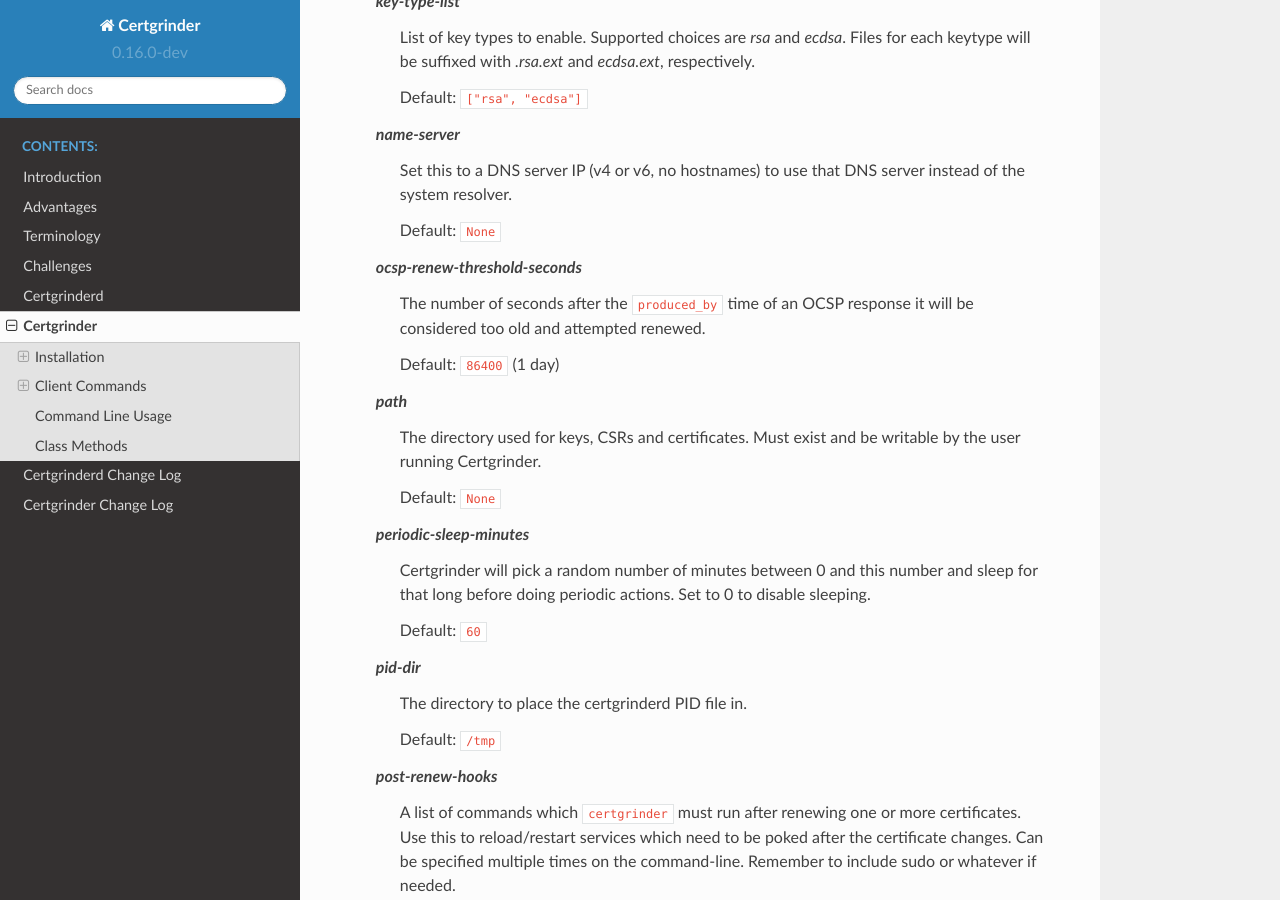
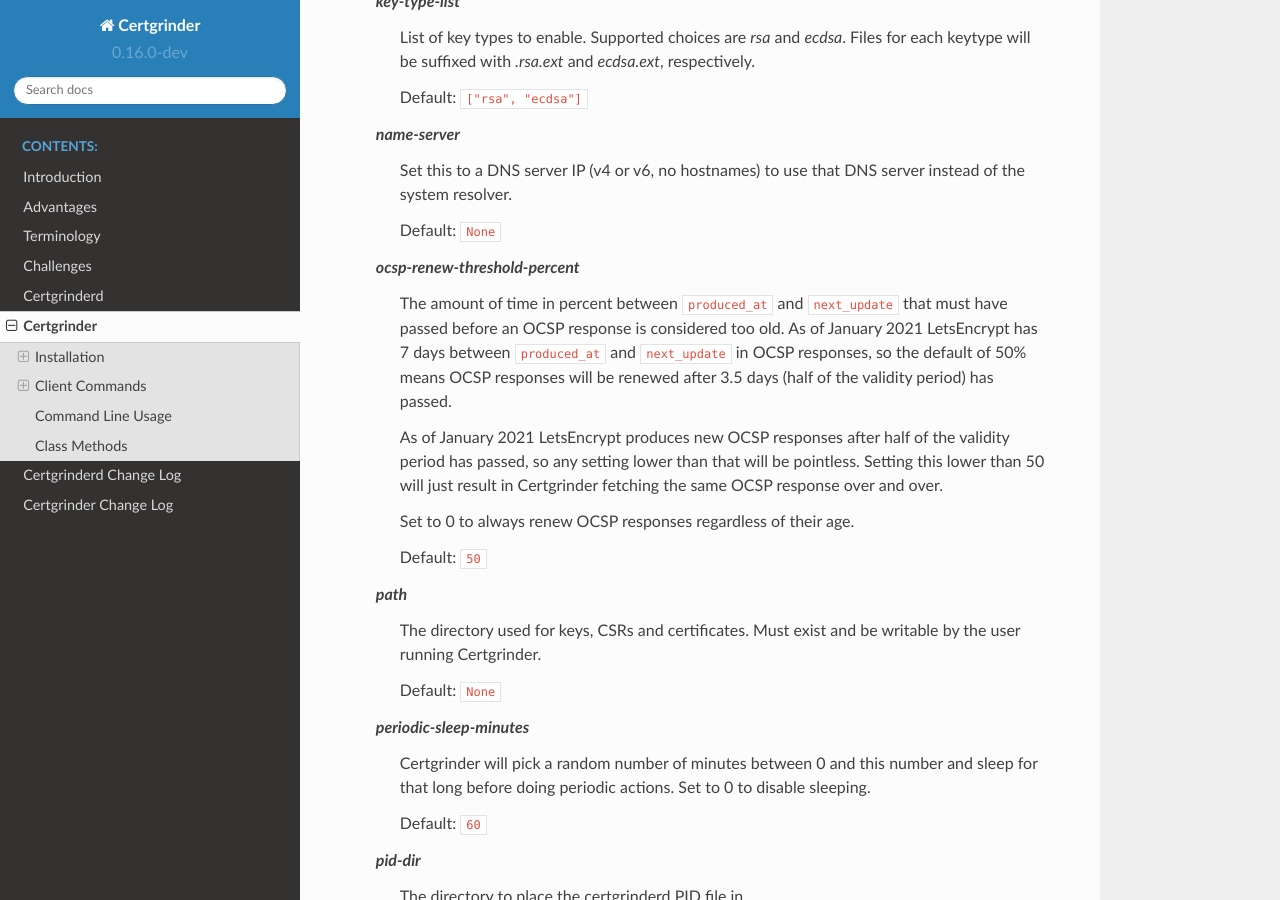
Before and after one commit to tykling/certgrinder, a Sphinx documentation site: the page built from docs/certgrinder.rst, in a window 1280 px wide and 900 px high, scrolled down 1996 px. Built offline with Sphinx 7.4.7 and the Read the Docs theme 2.0.0, drawn with Linux system fonts in a browser that asks for light colours; some of the changed text lies outside the part shown.

Commit message:
replace ocsp-renew-threshold-seconds setting with ocsp-renew-threshold-percent, update docs and tests to match, set default for ocsp-renew-threshold-percent to 50 so OCSP responses will be renewed after half of validity period is gone, matching when LetsEncrypt currently generates new OCSP responses

```diff
--- a/docs/certgrinder.rst
+++ b/docs/certgrinder.rst
@@ -68,10 +68,14 @@
 
      Default: ``None``
 
-   `ocsp-renew-threshold-seconds`
-     The number of seconds after the ``produced_by`` time of an OCSP response it will be considered too old and attempted renewed.
+   `ocsp-renew-threshold-percent`
+     The amount of time in percent between ``produced_at`` and ``next_update`` that must have passed before an OCSP response is considered too old. As of January 2021 LetsEncrypt has 7 days between ``produced_at`` and ``next_update`` in OCSP responses, so the default of 50% means OCSP responses will be renewed after 3.5 days (half of the validity period) has passed.
 
-     Default: ``86400`` (1 day)
+     As of January 2021 LetsEncrypt produces new OCSP responses after half of the validity period has passed, so any setting lower than that will be pointless. Setting this lower than 50 will just result in Certgrinder fetching the same OCSP response over and over.
+
+     Set to 0 to always renew OCSP responses regardless of their age.
+
+     Default: ``50``
 
    `path`
      The directory used for keys, CSRs and certificates. Must exist and be writable by the user running Certgrinder.
@@ -174,7 +178,9 @@
 
 check ocsp command
 ^^^^^^^^^^^^^^^^^^
-The ``check ocsp`` subcommand loops over the configured domainsets and checks for the existance of an OCSP response for each. If a missing response is found ``certgrinder`` will exit with exit code 1, if all is well the exit code will be 0.
+The ``check ocsp`` subcommand loops over the configured domainsets and checks for the existance of an OCSP response for each. If an OCSP response for a certificate is missing or too old ``certgrinder`` will exit with exit code 1, if all is well the exit code will be 0.
+
+An OCSP response is considered too old when more than ``ocsp-renew-threshold-percent`` percent of the time between ``producedAt`` and ``nextUpdate`` has passed. As of January 2021 LetsEncrypt has 7 days (one week) between ``producedAt`` and ``nextUpdate`` which means OCSP responses will be renewed after 3.5 days with the default ``ocsp-renew-threshold-percent`` setting of ``50``.
 
 
 check tlsa command
```
Also changed, not shown: docs/certgrinder-changelog.rst (+9 -0 lines), 3 other files.
